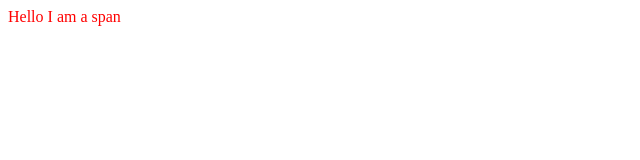
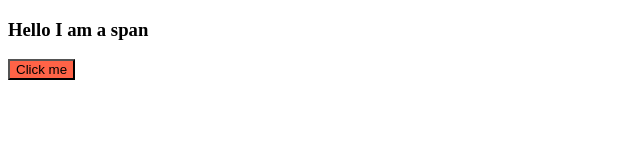
Before and after one commit to pottq577/reactJS-for-beginners, a plain HTML site: page index.html in a window 1280 px wide. Shown: the whole page, without its empty margins (0-640 px from the left). Drawn offline with nearby package versions, Linux system fonts and the light colour scheme.

Commit message:
Events in React

```diff
--- a/index.html
+++ b/index.html
@@ -10,11 +10,24 @@
   ></script>
   <script>
     const root = document.getElementById("root");
-    const span = React.createElement(
-      "span",
-      { id: "sesy-span", style: { color: "red" } },
+    const h3 = React.createElement(
+      "h3",
+      {
+        onMouseEnter: () => console.log("mouse enter"),
+      },
       "Hello I am a span"
     );
-    ReactDOM.render(span, root);
+    const btn = React.createElement(
+      "button",
+      {
+        onClick: () => console.log("i am clicked"),
+        style: {
+          backgroundColor: "tomato",
+        },
+      },
+      "Click me"
+    );
+    const container = React.createElement("div", null, [h3, btn]);
+    ReactDOM.render(container, root);
   </script>
 </html>
```
